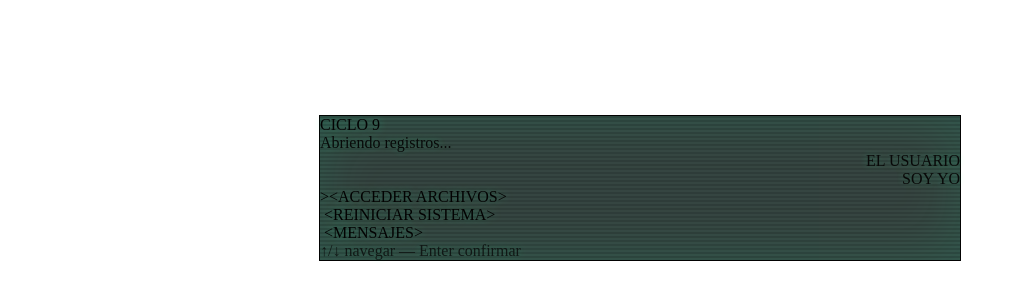
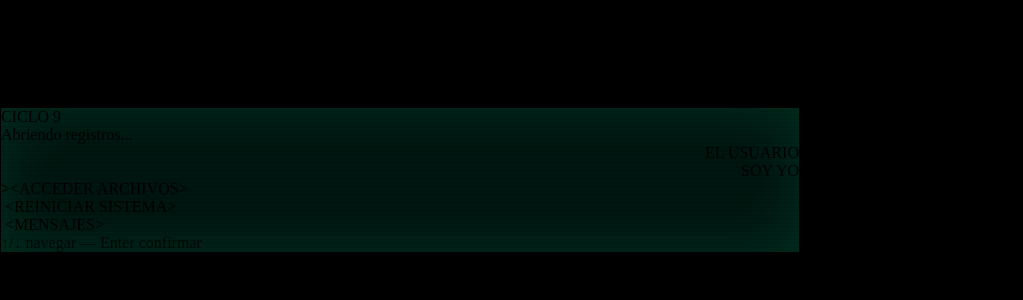
Before and after one commit to sixxtoq-pixel/ciclo-web, a Next.js app: page / in a window 1280 px wide. Shown: the part 220-520 px from the top of the page, without its empty margins (0-1023 px from the left). Built offline with nearby package versions, Linux system fonts and the light colour scheme; no server answers.

Commit message:
style: centrar UI y reset body margin

```diff
--- a/src/app/globals.css
+++ b/src/app/globals.css
@@ -2,13 +2,33 @@
 @tailwind components;
 @tailwind utilities;
 
-/* Efecto CRT */
-:root { --crt-glow: 0 0 8px rgba(0,255,170,.35); }
-.crt { position: relative; text-shadow: var(--crt-glow); }
-.crt::after{
-  content:""; position:absolute; inset:0;
-  background:repeating-linear-gradient(to bottom, rgba(0,0,0,.15) 0 2px, transparent 2px 4px);
-  pointer-events:none; mix-blend-mode:multiply;
+/* --- RESET / LAYOUT BASE --- */
+* { box-sizing: border-box; }
+html, body, :root { height: 100%; }
+body { margin: 0; background: #000; }
+
+/* --- CRT EFFECT (opcional) --- */
+.crt {
+  position: relative;
+  overflow: hidden;
+  background: #00140f;
 }
-.crt-flicker{ animation:flicker 2.5s steps(60) infinite; }
-@keyframes flicker { 0%,100%{opacity:1} 50%{opacity:.97} }
+.crt::before {
+  content: "";
+  position: absolute;
+  inset: 0;
+  pointer-events: none;
+  opacity: 0.18;
+  background: repeating-linear-gradient(
+    to bottom,
+    rgba(0,255,170,0.08) 0px,
+    rgba(0,255,170,0.08) 1px,
+    transparent 2px,
+    transparent 4px
+  );
+}
+.crt-flicker { animation: flicker 6s infinite; }
+@keyframes flicker {
+  0%,100% { opacity: 1; }
+  50%     { opacity: 0.98; }
+}
--- a/src/app/layout.tsx
+++ b/src/app/layout.tsx
@@ -1,15 +1,13 @@
 import "./globals.css";
 
-export const metadata = { title: "El Silencio del Ciclo", description: "Terminal narrativa — web app" };
+export const metadata = { title: "El Silencio del Ciclo" };
 
 export default function RootLayout({ children }: { children: React.ReactNode }) {
   return (
     <html lang="es">
-      <head>
-        <link rel="manifest" href="/manifest.webmanifest" />
-        <meta name="theme-color" content="#0b0f0c" />
-      </head>
-      <body className="bg-black text-green-200">{children}</body>
+      <body className="min-h-dvh grid place-items-center bg-black text-green-200">
+        {children}
+      </body>
     </html>
   );
 }
--- a/src/components/Terminal.tsx
+++ b/src/components/Terminal.tsx
@@ -87,17 +87,17 @@ export default function Terminal() {
   );
 
   return (
-    <main className="h-dvh w-full grid place-items-center bg-black text-green-200">
-      <div className="crt crt-flicker w-[min(95vw,640px)] border border-green-900/40 p-6 rounded-xl bg-[#00140F]/80 shadow-[0_0_60px_rgba(0,255,170,.12)_inset] font-mono">
-        <div className="text-5xl md:text-6xl mb-1">CICLO 9</div>
-        <div className="text-2xl mb-6 opacity-90">{subtitle}</div>
-        <div className="text-right text-xl mb-8 opacity-90 leading-tight">
-          EL USUARIO
-          <br />SOY YO
-        </div>
-        {rendered}
-        <div className="mt-8 text-xs opacity-70">↑/↓ navegar — Enter confirmar</div>
+  <main className="w-full">
+    <div className="crt crt-flicker w-[min(95vw,800px)] border border-green-900/40 p-8 md:p-10 rounded-xl bg-[#00140F]/80 shadow-[0_0_60px_rgba(0,255,170,.12)_inset] font-mono">
+      <div className="text-5xl md:text-6xl mb-2">CICLO 9</div>
+      <div className="text-2xl mb-8 opacity-90">{subtitle}</div>
+      <div className="text-right text-xl mb-10 opacity-90 leading-tight">
+        EL USUARIO<br/>SOY YO
       </div>
-    </main>
-  );
+      {rendered}
+      <div className="mt-10 text-xs opacity-70">↑/↓ navegar — Enter confirmar</div>
+    </div>
+  </main>
+);
+
 }
```
